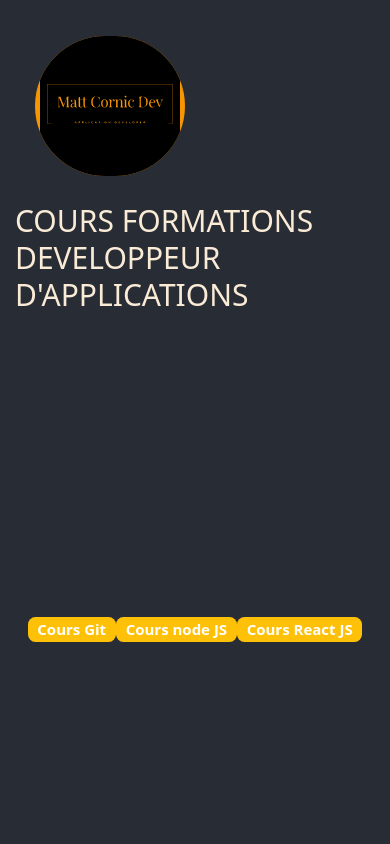
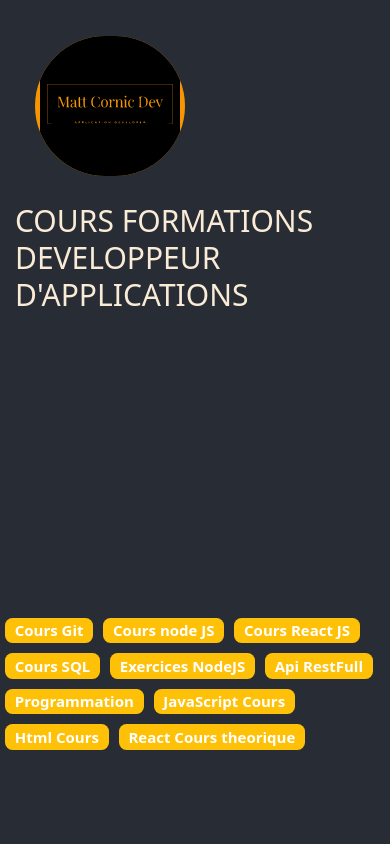
Before and after one commit to MattCornicDev/cours_formation, a React (Create React App) app: page / in a window 390 px wide. Shown: the top 844 px of the page. Built offline with nearby package versions, Linux system fonts and the light colour scheme.

Commit message:
media queries pour la navbar de la page nodejs cours

```diff
--- a/src/App.js
+++ b/src/App.js
@@ -28,7 +28,7 @@ function App() {
           <Route path='/ProgrammationCours' exact element={<ProgrammationCours />} />
           <Route path='/jsCours' exact element={<JsCours />} />
           <Route path='/HtmlCours' exact element={<HtmlCours />} />
-          <Route path='ReactCours2' exact element={<ReactCours2 />} />
+          <Route path='ReactCoursTheorique' exact element={<ReactCours2 />} />
         </Routes>
       </BrowserRouter>
     </>
--- a/src/components/affichageCours/AffichageCours.jsx
+++ b/src/components/affichageCours/AffichageCours.jsx
@@ -2,11 +2,6 @@ import React, { Component } from 'react';
 import { Link } from 'react-router-dom';
 import './affichageCours.css';
 import 'bootstrap/dist/css/bootstrap.css';
-
-
-
-
-
 
 export default class AffichageCours extends Component {
     render() {
@@ -14,16 +9,51 @@ export default class AffichageCours extends Component {
 
             <div>
                 <Link to="/gitCours">
-                    <h3 className="badge bg-warning">
+                    <h3 className="badge bg-warning m-1">
                         Cours Git</h3>
                 </Link>
                 <Link to="/nodeCours">
-                    <h3 className="badge bg-warning">
+                    <h3 className="badge bg-warning m-1">
                         Cours node JS</h3>
                 </Link>
-                <Link to="/react_cours">
-                    <h3 className="badge bg-warning">
+                <Link to="/ReactCours">
+                    <h3 className="badge bg-warning m-1">
                         Cours React JS</h3>
+                </Link>
+                <Link to="/SqlCours">
+                    <h3 className='badge bg-warning m-1'>
+                        Cours SQL
+                    </h3>
+                </Link>
+                <Link to="/ExercicesNode">
+                    <h3 className='badge bg-warning m-1'>
+                        Exercices NodeJS
+                    </h3>
+                </Link>
+                <Link to="/ApiRestFull">
+                    <h3 className='badge bg-warning m-1'>
+                        Api RestFull
+                    </h3>
+                </Link>
+                <Link to="/ProgrammationCours">
+                    <h3 className='badge bg-warning m-1'>
+                        Programmation
+                    </h3>
+                </Link>
+                <Link to="/jsCours">
+                    <h3 className='badge bg-warning m-1'>
+                        JavaScript Cours
+                    </h3>
+                </Link>
+                <Link to="/HtmlCours">
+                    <h3 className='badge bg-warning m-1'>
+                        Html Cours
+                    </h3>
+                </Link>
+                <Link to="/ReactCoursTheorique">
+                    <h3 className="badge bg-warning m-1">
+                        React Cours theorique
+                    </h3>
                 </Link>
             </div>
 
--- a/src/pages/ExercicesNode.jsx
+++ b/src/pages/ExercicesNode.jsx
@@ -18,6 +18,8 @@ const ExercicesNode = () => {
                     <a href="#correction2">Correction exercice 2 API</a>
                     <a href="#exercice-nodejs">exerice nodeJS</a>
                     <a href="#qcm-js">QCM JavaScript</a>
+                    <a href="#algoritme">Algorithme</a>
+                    <a href="#exercice-sql">Exercice SQL</a>
 
 
 
@@ -165,6 +167,7 @@ const ExercicesNode = () => {
                         app.use(bodyParser.urlencoded({'{extended:false}'})) <br /><br />
                         {/*  // connexion à la bdd */}
 
+
                         mongoose.set('userUnifiedTopology', true) <br />
                         mongoose.connect("mongodb://localhost/sotherbyDB",{'{useNewUrlParser: true}'}) <br /><br />
 
@@ -282,10 +285,51 @@ const ExercicesNode = () => {
                     <li>Comment utiliser la méthode filter pour filtrer les éléments d'un tableau en JavaScript?</li>
                     <li>Comment utiliser la méthode reduce pour réduire un tableau en une valeur unique en JavaScript ?</li>
                     <li>Comment créer un objet en JavaScript ?</li>
-                    <li>Comment accéder à une propriété d'un objet en JavaScript?</li>
-                    <li>Comment définir une propriété d'un objet en JavaScript?</li>
-                    <li>Comment supprimer une propriété d'un objet en JavaScript?</li>
+                    <li>Comment accéder à une propriété d'un objet en JavaScript ?</li>
+                    <li>Comment définir une propriété d'un objet en JavaScript ?</li>
+                    <li>Comment supprimer une propriété d'un objet en JavaScript ?</li>
+                    <li>quelle différence entre java et javascript ?</li>
                 </ol >
+
+
+
+                <h2 id='algoritme'>Algoritme</h2>
+
+                <p>Écrivez une fonction qui prend en entrée un entier n et renvoie la somme des nombres entiers pairs compris entre 0 et n, inclus.</p>
+
+                <p>réponse</p>
+
+                <pre>
+                    <code>
+                        function sumNumbers(n) {'{'} <br />
+                        let sum = 0; <br />
+                        for (let i = 0; i {'<='} n; i += 2) {'{'} <br />
+                        sum += i; <br />
+                        {'}'} <br />
+                        return sum; <br />
+                        {'}'} <br /> <br />
+
+                        console.log(sumNumbers(4)); // affiche 6 (2 + 4) <br />
+                        console.log(sumNumbers(6)); // affiche 12 (2 + 4 + 6) <br />
+                        console.log(sumNumbers(10)); // affiche 30 (2 + 4 + 6 + 8 + 10) <br />
+
+                    </code>
+                </pre>
+
+                <h2 id='exercice-sql'>Exercice SQL</h2>
+
+                <p>Écrivez une requête SQL qui sélectionne tous les enregistrements de la table "customers" où le champ "country" vaut "France" et trie les résultats par ordre croissant de "last_name".</p>
+
+                <p>réponse</p>
+
+                <pre>
+                    <code>
+                        SELECT * FROM customers
+                        WHERE country = 'France'
+                        ORDER BY last_name ASC;
+
+                    </code>
+                </pre>
 
                 <Footer />
             </Container>
--- a/src/pages/nodeCours.css
+++ b/src/pages/nodeCours.css
@@ -34,3 +34,15 @@ nav a:hover {
     margin-top: 2rem;
 
 }
+
+@media screen and (max-width: 480px) {
+    .nav {
+        display: none;
+    }
+    .navbar-brand {
+        display: flex;
+        justify-content: center;
+        align-items: center;
+    }
+
+}
```
Also changed, not shown: src/index.css (line endings or trailing spaces).
